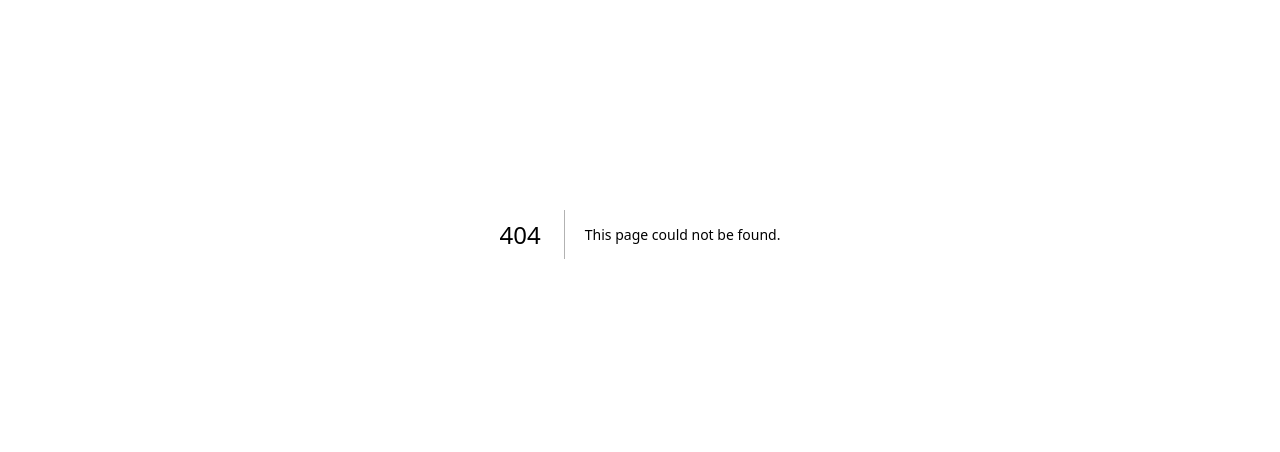
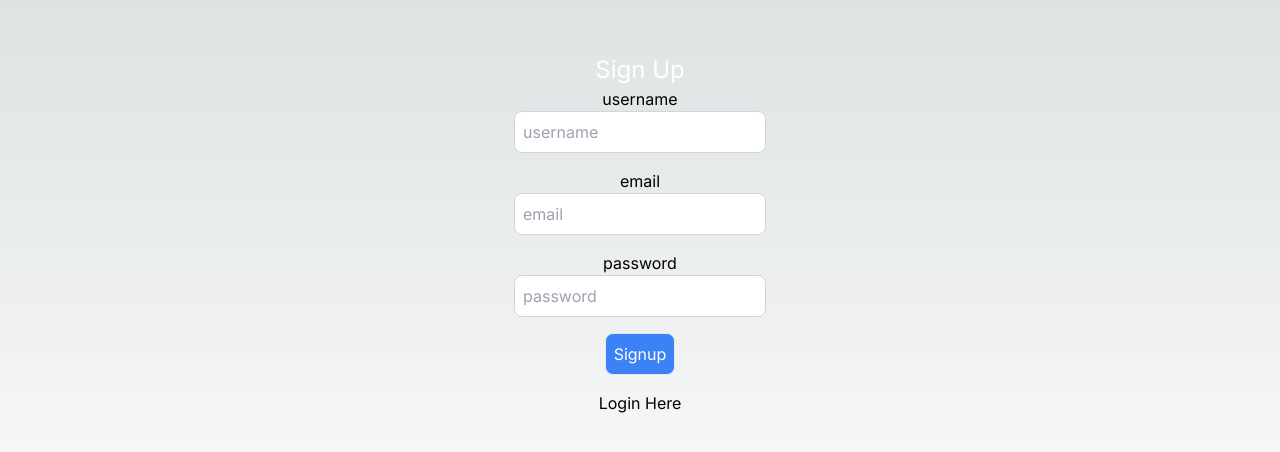
Before and after one commit to Azfar-Tariq/social-media-clone, a Next.js app: page /signup in a window 1280 px wide. Before the commit this address had no page. Shown: the part 166-618 px from the top of the page. Built offline with nearby package versions, Linux system fonts and the light colour scheme.

Commit message:
first commit

```diff
--- /dev/null
+++ b/src/app/login/page.tsx
@@ -0,0 +1,47 @@
+"use client";
+
+import Link from "next/link";
+import React from "react";
+import { useRouter } from "next/navigation";
+import { axios } from "axios";
+
+export default function LoginPage() {
+  const [user, setUser] = React.useState({
+    email: "",
+    password: "",
+  });
+
+  const onLogin = async () => {};
+
+  return (
+    <div className="flex flex-col items-center justify-center min-h-screen py-2">
+      <h1 className="text-center text-white text-2xl">Login</h1>
+      <hr />
+      <label htmlFor="email">email</label>
+      <input
+        className="p-2 border mb-4 border-gray-300 rounded-lg focus:outline-none"
+        id="email"
+        type="text"
+        placeholder="email"
+        value={user.email}
+        onChange={(e) => setUser({ ...user, email: e.target.value })}
+      />
+      <label htmlFor="password">password</label>
+      <input
+        className="p-2 border mb-4 border-gray-300 rounded-lg focus:outline-none"
+        id="password"
+        type="password"
+        placeholder="password"
+        value={user.password}
+        onChange={(e) => setUser({ ...user, password: e.target.value })}
+      />
+      <button
+        className="p-2 mb-4 border bg-blue-500 text-white rounded-lg"
+        onClick={onLogin}
+      >
+        Login
+      </button>
+      <Link href="/signup">Signup Here</Link>
+    </div>
+  );
+}
--- /dev/null
+++ b/src/app/profile/[id]/page.tsx
@@ -0,0 +1,12 @@
+export default function UserProfile({ params }: any) {
+  return (
+    <div className="flex flex-col items-center justify-center min-h-screen py-2">
+      <h1 className="text-center text-white text-2xl">Profile</h1>
+      <hr />
+      <p className="text-4xl">Profile page</p>
+      <span className="p-2 rounded-lg bg-emerald-400 text-black">
+        {params.id}
+      </span>
+    </div>
+  );
+}
--- /dev/null
+++ b/src/app/profile/page.tsx
@@ -0,0 +1,9 @@
+export default function ProfilePage() {
+  return (
+    <div className="flex flex-col items-center justify-center min-h-screen py-2">
+      <h1 className="text-center text-white text-2xl">Profile</h1>
+      <hr />
+      <p>Profile page</p>
+    </div>
+  );
+}
--- /dev/null
+++ b/src/app/signup/page.tsx
@@ -0,0 +1,57 @@
+"use client";
+
+import Link from "next/link";
+import React from "react";
+import { useRouter } from "next/navigation";
+import { axios } from "axios";
+
+export default function SignupPage() {
+  const [user, setUser] = React.useState({
+    email: "",
+    password: "",
+    username: "",
+  });
+
+  const onSignup = async () => {};
+
+  return (
+    <div className="flex flex-col items-center justify-center min-h-screen py-2">
+      <h1 className="text-center text-white text-2xl">Sign Up</h1>
+      <hr />
+      <label htmlFor="username">username</label>
+      <input
+        className="p-2 border mb-4 border-gray-300 rounded-lg focus:outline-none"
+        id="username"
+        type="text"
+        placeholder="username"
+        value={user.username}
+        onChange={(e) => setUser({ ...user, username: e.target.value })}
+      />
+      <label htmlFor="email">email</label>
+      <input
+        className="p-2 border mb-4 border-gray-300 rounded-lg focus:outline-none"
+        id="email"
+        type="text"
+        placeholder="email"
+        value={user.email}
+        onChange={(e) => setUser({ ...user, email: e.target.value })}
+      />
+      <label htmlFor="password">password</label>
+      <input
+        className="p-2 border mb-4 border-gray-300 rounded-lg focus:outline-none"
+        id="password"
+        type="password"
+        placeholder="password"
+        value={user.password}
+        onChange={(e) => setUser({ ...user, password: e.target.value })}
+      />
+      <button
+        className="p-2 mb-4 border bg-blue-500 text-white rounded-lg"
+        onClick={onSignup}
+      >
+        Signup
+      </button>
+      <Link href="/login">Login Here</Link>
+    </div>
+  );
+}
```
Also changed, not shown: package.json (+10 -4 lines), src/dbConfig/dbConfig.ts (added, +19 -0 lines), src/app/api/users/login/route.ts (added), src/app/api/users/signup/route.ts (added), 2 other files (tests, documents, lock files or other folders).
